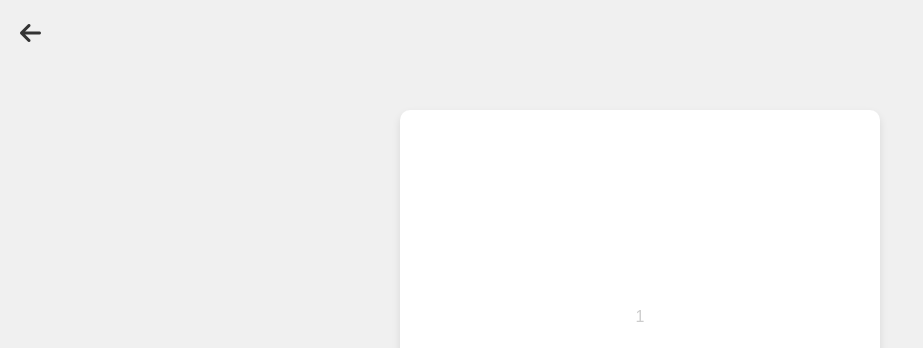
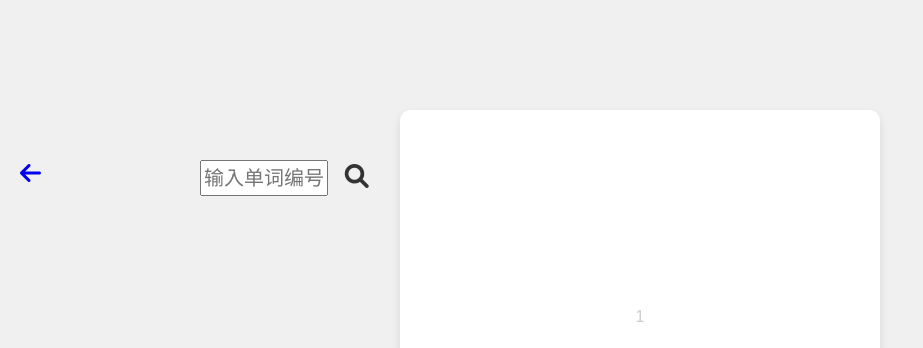
Before and after one commit to JackYum/jackyum.github.io.wordcard, a plain HTML site: page index.html in a window 1280 px wide. Shown: the top 348 px of the page, without its empty margins (0-923 px from the left). Drawn offline with Linux system fonts and the light colour scheme.

Commit message:
右上角添加单词跳转功能

```diff
--- a/css/styles.css
+++ b/css/styles.css
@@ -30,6 +30,7 @@ p {
     font-size: 16px;
     margin: 8px 0;
 }
+
 /* 使用 CSS 样式实现文本溢出时显示省略号 */
 #translation {
     /* 设置文本溢出时显示省略号 */
@@ -49,6 +50,7 @@ button {
     cursor: pointer;
     font-size: 16px;
 }
+
 /* 使用 Grid 布局将按钮居中 */
 .card-content {
     display: grid;
@@ -62,16 +64,32 @@ button {
     display: flex;
     gap: 30px; /* 按钮之间的间隔 */
 }
-.id{
+
+.id {
     color: #ccc;
 }
 
 /* 设置返回图标链接的样式 */
 .return-link {
     position: absolute;
-    top: 20px;
+    top: 160px;
     left: 20px;
     color: #333;
     font-size: 24px;
     text-decoration: none;
 }
+
+.jump-box {
+    position: absolute;
+    top: 160px;
+    left: 200px;
+    color: #333;
+    font-size: 24px;
+    text-decoration: none;
+}
+#jumpInput {
+    font-size: 20px; /* 设置输入框的字体大小为 16px */
+    width: 120px; /* 设置输入框的宽度为 200px */
+    height: 30px; /* 设置输入框的宽度为 200px */
+    margin-right: 10px; /* 设置输入框的右边距为 10px */
+}
--- a/index.html
+++ b/index.html
@@ -14,9 +14,18 @@
 <!--<input type="file" id="fileInput" accept=".csv">-->
 <div class="card">
     <!-- 返回图标链接 -->
-    <a href="word_list.html" class="return-link">
-        <i class="fas fa-arrow-left"></i> <!-- 使用 Font Awesome 返回图标 -->
-    </a>
+    <div class="return-link">
+        <a href="word_list.html">
+            <i class="fas fa-arrow-left"></i> <!-- 使用 Font Awesome 返回图标 -->
+        </a>
+    </div>
+
+
+    <div class="jump-box">
+        <input type="text" id="jumpInput" placeholder="输入单词编号">
+        <i class="fas fa-search" onclick="jumpToWord()"></i> <!-- 使用 Font Awesome 放大镜图标 -->
+    </div>
+
     <div id="wordList"></div> <!-- 新增的列表容器 -->
     <div class="card-content">
         <p id="id" class="id">Id</p>
--- a/js/script.js
+++ b/js/script.js
@@ -91,3 +91,19 @@ function updateWordList() {
         }
     }
 }
+// 跳转到指定编号的单词
+function jumpToWord() {
+    const totalWordCount = words.length;
+    const jumpInput = document.getElementById('jumpInput');
+    const targetWordIndex = parseInt(jumpInput.value) - 1; // 用户输入的编号从1开始，数组索引从0开始，所以需要减1
+
+    if (Number.isNaN(targetWordIndex) || targetWordIndex < 0 || targetWordIndex >= totalWordCount) {
+        alert('无效的单词编号，请输入有效的编号！');
+    } else {
+        currentIndex = targetWordIndex;
+        showWord(currentIndex);
+    }
+
+    // 清空输入框
+    jumpInput.value = '';
+}
```
